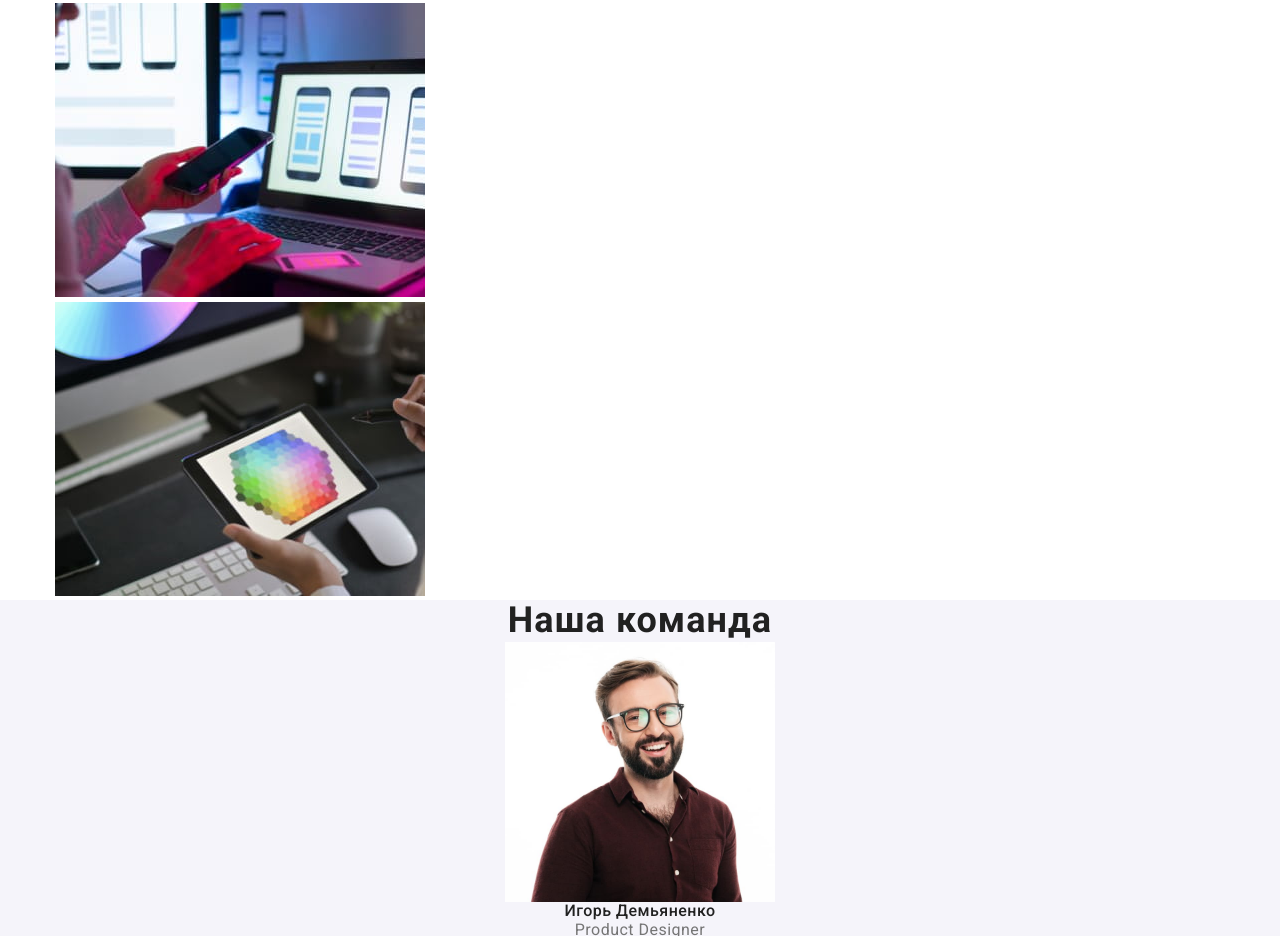
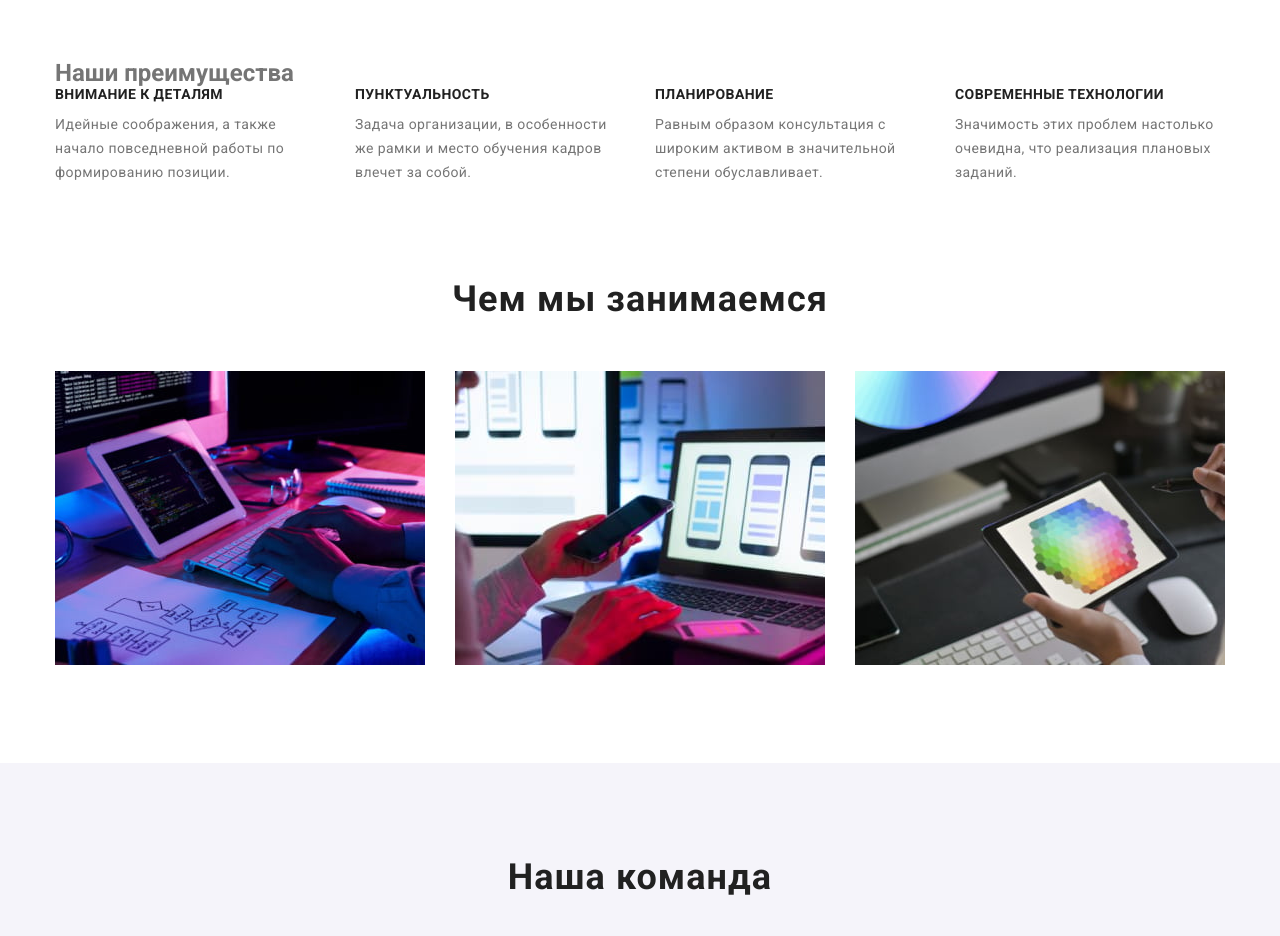
Before and after one commit to Nikitadudar/goit-markup-hw-03, a plain HTML site: page index.html in a window 1280 px wide. Shown: the part 714-1650 px from the top of the page. Drawn offline with nearby package versions, Linux system fonts and the light colour scheme.

Commit message:
Первая страница index

```diff
--- a/css/style.css
+++ b/css/style.css
@@ -98,6 +98,9 @@ h1, h2, h3, h4, h5, h6, p {
     letter-spacing: 0.02em;
 }
 .promo {
+    padding-top: 200px;
+    padding-bottom: 200px;
+
     background-color: var(--back-color);
 }
 .promo-titel {
@@ -114,6 +117,7 @@ h1, h2, h3, h4, h5, h6, p {
     width: 200px;
     height: 50px;
     margin: 0 auto;
+    margin-top: 30px;
     font-family: inherit;
     background-color: var(--hover-color);
     font-weight: 700;
@@ -129,6 +133,18 @@ h1, h2, h3, h4, h5, h6, p {
 .promo-btn:active {
     color: var(--active-color);
 }
+section {
+    padding-top: 94px;
+    padding-bottom: 94px;
+}
+.features-list {
+    display: flex;
+}
+.features-item {
+    width: calc((100% - 90px) / 4);
+    margin-right: 30px;
+}
+
 .features-subtitel {
     font-weight: 700;
     font-size: 14px;
@@ -138,10 +154,23 @@ h1, h2, h3, h4, h5, h6, p {
     color: var(--titel-color);
 }
 .features-descrp {
+    margin-top: 10px;
+
     font-size: 14px;
     line-height: 1.71;
     letter-spacing: 0.03em;
 }
+.task {
+    padding-top: 0;
+}
+.task-list {
+    display: flex;
+}
+.task-item {
+    margin-right: 30px;
+    margin-top: 50px;
+}
+
 .titel {
     font-weight: 700;
     font-size: 36px;
@@ -153,11 +182,28 @@ h1, h2, h3, h4, h5, h6, p {
 .team {
     background-color: var(--backteam-color);
 }
-.team-img {
-    display: block;
-    margin: 0 auto;
+.team-list {
+    display: flex;
+}
+.team-item {
+    width: calc((100% - 90px) / 4);
+    padding-bottom: 30px;
+    margin-top: 50px;
+    margin-right: 30px;
+
+    box-shadow: 0px 1px 3px rgba(0, 0, 0, 0.12), 0px 1px 1px rgba(0, 0, 0, 0.14), 0px 2px 1px rgba(0, 0, 0, 0.2);
+    border-radius: 0px 0px 4px 4px;
+    background-color: var(--white-color);
+
+}
+.features-item:last-child,
+.task-item:last-child,
+.team-item:last-child {
+    margin-right: 0;
 }
 .team-titel {
+    margin-top: 30px;
+
     font-weight: 500;
     font-size: 16px;
     line-height: 1.18;
@@ -166,24 +212,39 @@ h1, h2, h3, h4, h5, h6, p {
     color: var(--titel-color);
 }
 .team-descrp {
+    margin-top: 10px;
+
     font-size: 16px;
     line-height: 1.18;
     text-align: center;
     letter-spacing: 0.03em;
 }
 .footer {
+    padding-top: 60px;
+    padding-bottom: 60px;
+
     background-color: var(--back-color);
 }
 .footer-logo {
+    margin-right: 0;
+
     color: var(--white-color);
 }
+.footer-address {
+    margin-top: 20px;
+}
 .footer-contact {
+    margin-top: 9px;
+
     font-style: normal;
     font-weight: 400;
     font-size: 14px;
     line-height: 1.71;
     letter-spacing: 0.03em;
     color: rgba(255, 255, 255, 0.6);
+}
+.footer-contact:first-child {
+    margin-top: 0;
 }
 .footer-contact.address {
     color: var(--white-color);
--- a/index.html
+++ b/index.html
@@ -31,65 +31,65 @@
     <main>
         <section class="promo">
            <div class="container">
-                <h1 class="promo-titel">Эффективные решения для вашего бизнеса</h1>
+                <h1 class="promo-titel">Эффективные решения<br> для вашего бизнеса</h1>
                 <button class="promo-btn" type="button">Заказать услугу</button>
            </div>
         </section>
         <section class="features">
             <div class="container">
                 <h2>Наши преимущества</h2>
-                <ul>
-                    <li>
+                <ul class="features-list">
+                    <li class="features-item">
                         <h3 class="features-subtitel">Внимание к деталям</h3>
                         <p class="features-descrp">Идейные соображения, а также начало повседневной работы по формированию позиции.</p>
                     </li>
-                    <li>
+                    <li class="features-item">
                         <h3 class="features-subtitel">Пунктуальность</h3>
                         <p class="features-descrp">Задача организации, в особенности же рамки и место обучения кадров влечет за собой.
                         </p>
                     </li>
-                    <li>
+                    <li class="features-item">
                         <h3 class="features-subtitel">Планирование</h3>
                         <p class="features-descrp">Равным образом консультация с широким активом в значительной степени обуславливает.
                         </p>
                     </li>
-                    <li>
+                    <li class="features-item">
                         <h3 class="features-subtitel">Современные технологии</h3>
                         <p class="features-descrp">Значимость этих проблем настолько очевидна, что реализация плановых заданий.</p>
                     </li>
                 </ul>
             </div>
         </section>
-        <section>
+        <section class="task">
             <div class="container">
                 <h2 class="titel">Чем мы занимаемся</h2>
-                <ul>
-                    <li><img src="./images/img-one.jpeg" alt="Написание кода" width="370" height="294"></li>
-                    <li><img src="./images/img-two.jpeg" alt="Оптимизация под мобильные устройства" width="370" height="294"></li>
-                    <li><img src="./images/img-three.jpeg" alt="Работа дизайнера" width="370" height="294"></li>
+                <ul class="task-list">
+                    <li class="task-item"><img src="./images/img-one.jpeg" alt="Написание кода" width="370" height="294"></li>
+                    <li class="task-item"><img src="./images/img-two.jpeg" alt="Оптимизация под мобильные устройства" width="370" height="294"></li>
+                    <li class="task-item"><img src="./images/img-three.jpeg" alt="Работа дизайнера" width="370" height="294"></li>
                 </ul>
             </div>
         </section>
         <section class="team">
             <div class="container">
                 <h2 class="titel">Наша команда</h2>
-                <ul>
-                    <li>
+                <ul class="team-list">
+                    <li class="team-item">
                         <img class="team-img" src="./images/card-one.jpeg" alt="Фотография члена команды" width="270" height="260">
                         <h3 class="team-titel">Игорь Демьяненко</h3>
                         <p class="team-descrp">Product Designer</p>
                     </li>
-                    <li>
+                    <li class="team-item">
                         <img class="team-img" src="./images/card-two.jpeg" alt="Фотография члена команды" width="270" height="260">
                         <h3 class="team-titel">Ольга Репина</h3>
                         <p class="team-descrp">Frontend Developer</p>
                     </li>
-                    <li>
+                    <li class="team-item">
                         <img class="team-img" src="./images/card-three.jpeg" alt="Фотография члена команды" width="270" height="260">
                         <h3 class="team-titel">Николай Тарасов</h3>
                         <p class="team-descrp">Marketing</p>
                     </li>
-                    <li>
+                    <li class="team-item">
                         <img class="team-img" src="./images/card-four.jpeg" alt="Фотография члена команды" width="270" height="260">
                         <h3 class="team-titel">Михаил Ермаков</h3>
                         <p class="team-descrp">UI Designer</p>
@@ -101,7 +101,7 @@
     <footer class="footer">
         <div class="container">
             <a class="logo footer-logo" lang="en" href="./index.html"><span>Web</span>Studio</a>
-            <address>
+            <address class="footer-address">
                 <ul>
                     <li class="footer-contact address"><a class="hover" href="#">г. Киев, пр-т Леси Украинки, 26</a></li>
                     <li class="footer-contact"><a class="hover" href="mailto:info@devstudio.com">info@devstudio.com</a></li>
```
